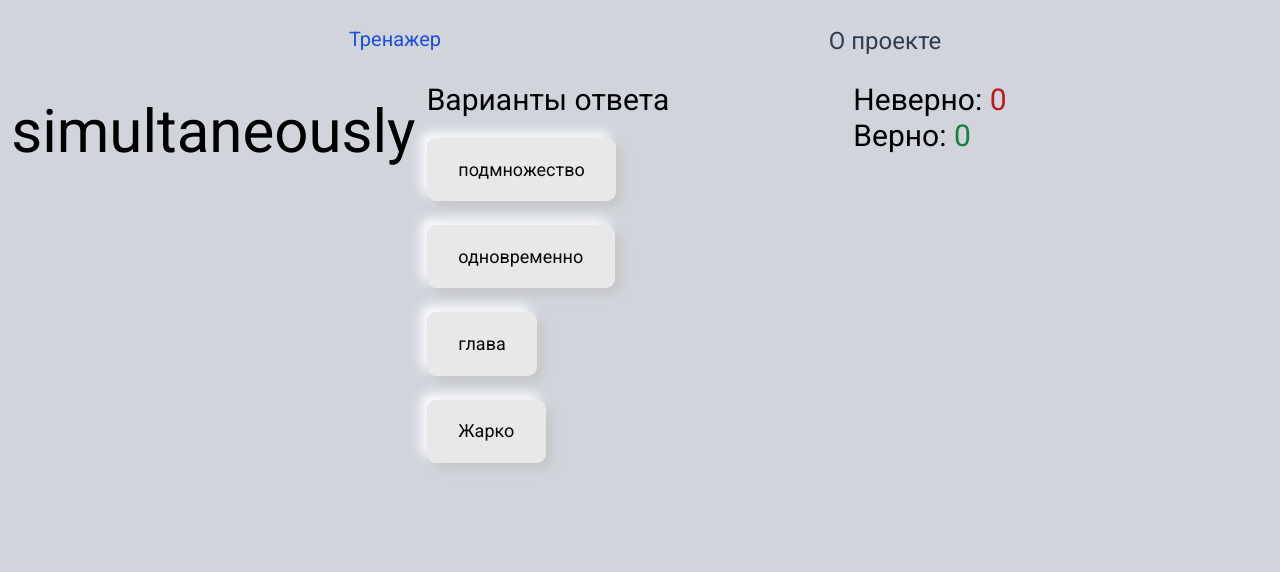
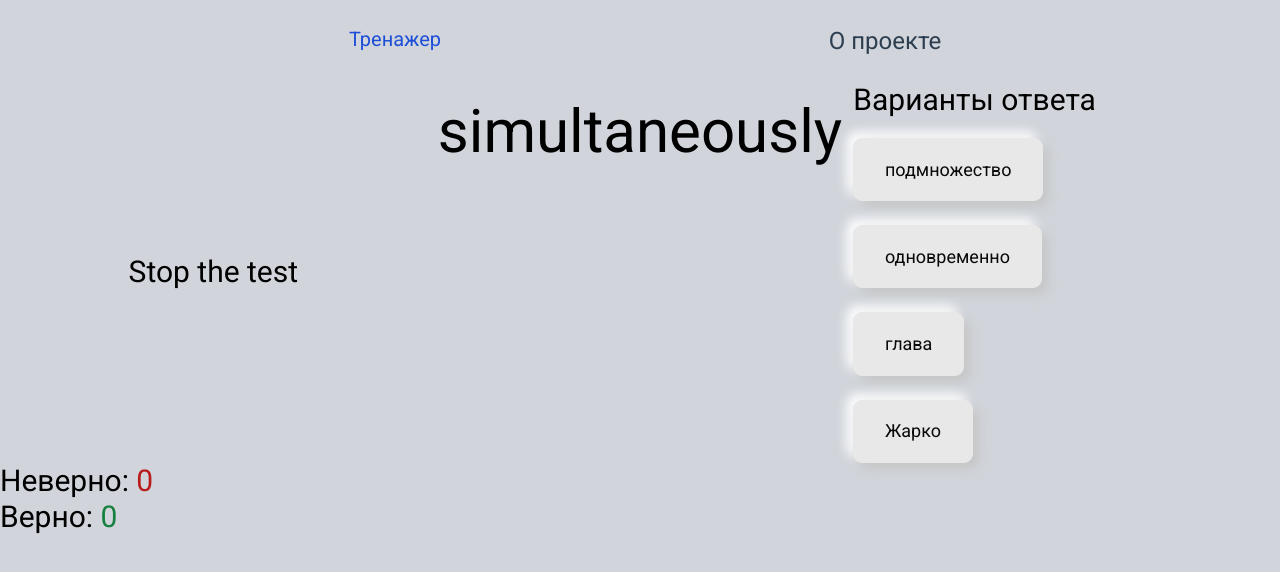
Before and after one commit to darkleon1983/next-vocabulary-app, a Next.js app: page /TrainingPage in a window 1280 px wide. Both pictures are taken after a click on the button "НАЧАТЬ ТЕСТ". Shown: the top 572 px of the page. Built offline with nearby package versions, Linux system fonts and the light colour scheme.

Commit message:
Added the StopTestButton

```diff
--- a/app/TrainingPage/page.tsx
+++ b/app/TrainingPage/page.tsx
@@ -13,6 +13,7 @@ import { VariantComponent } from "../components/VariantComponent";
 import { StatisticComponent } from "../components/StatisticComponent";
 import { ResultStatistic } from "../components/ResultStatistic";
 import styles from "./trainingPage.module.scss";
+import StopTestButton from "../components/ui/StopTestButton";
 
 type Word = {
   id: number;
@@ -50,7 +51,7 @@ export default function TrainingPage() {
 
   // console.log("this is ids", ids);
   const firstWord =
-    ids.length > 0 ? words.find((word) => word.id === ids[0]) ?? null : null;
+    ids.length > 0 ? (words.find((word) => word.id === ids[0]) ?? null) : null;
   return (
     <div className={cn(styles.trainingContainer)}>
       {" "}
@@ -65,6 +66,7 @@ export default function TrainingPage() {
         {/* <div>{words[ids[0]].word}</div> */}
         {isTrainingStarted && (
           <>
+            <StopTestButton />
             <div className={cn(styles.taskItem)}>
               <TaskComponent word={firstWord} />
             </div>
--- /dev/null
+++ b/app/components/ui/StopTestButton/index.tsx
@@ -0,0 +1,8 @@
+import React from "react";
+import cn from "classnames";
+
+const StopTestButton = () => {
+  return <button>Stop the test</button>;
+};
+
+export default StopTestButton;
```
